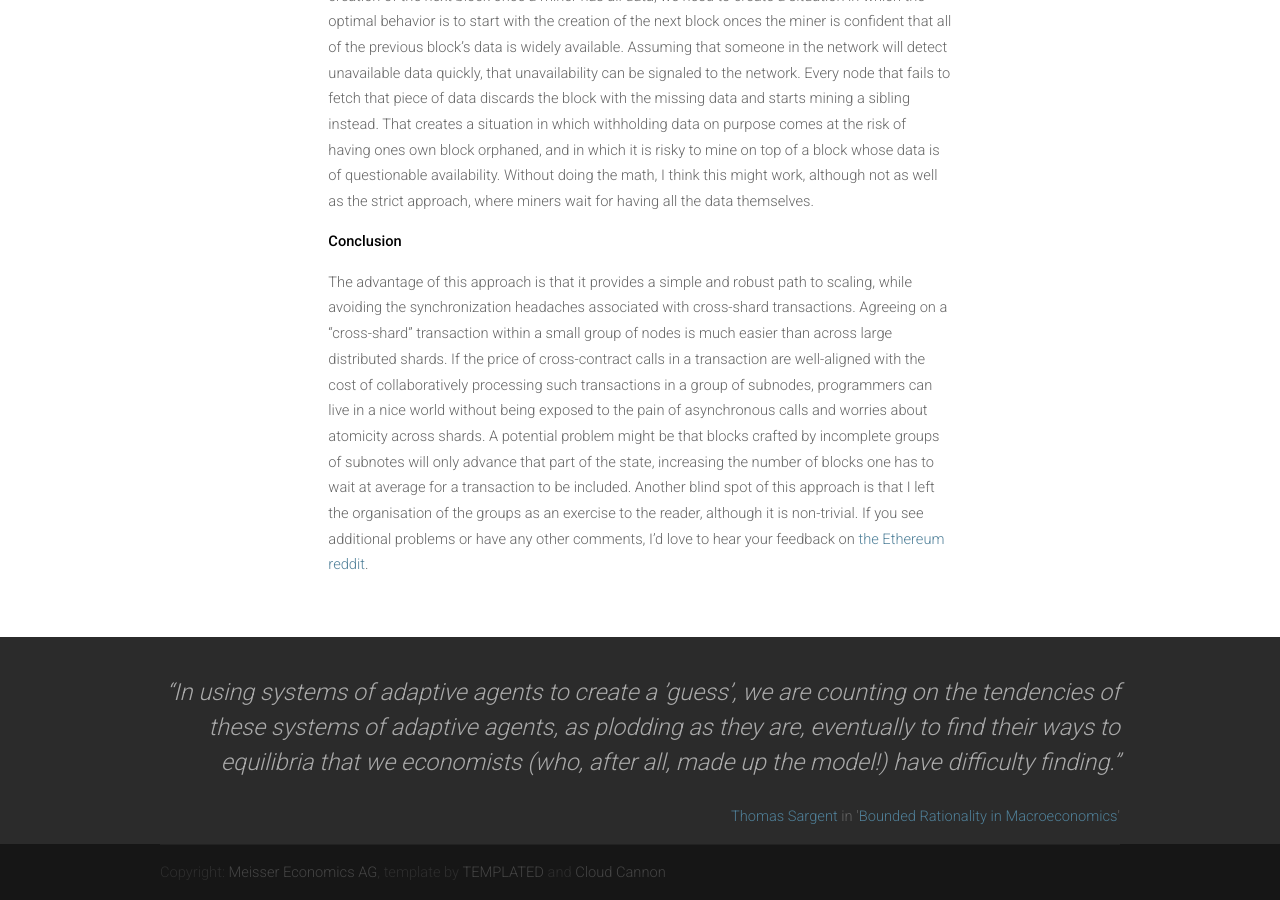
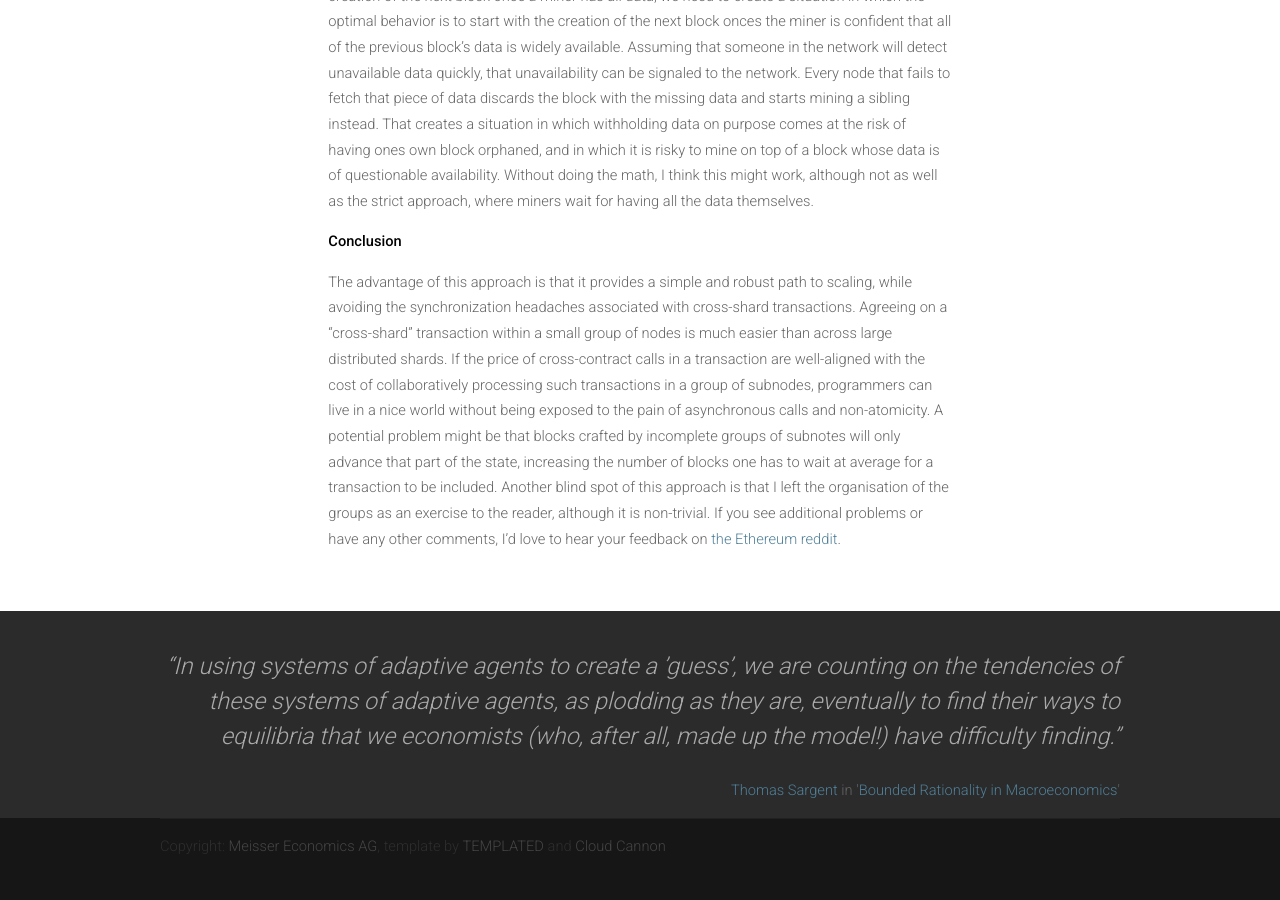
Before and after one commit to meisserecon/www, a Jekyll site: the page built from _posts/2016-11-29-Sharding.md, in a window 1280 px wide and 900 px high, scrolled down 2527 px. Built offline with Jekyll 4.4.1, drawn with Linux system fonts in a browser that asks for light colours; nearby versions of some CDN libraries; after the commit the page ends 3401 px from its top, so only the background shows below that.

Commit message:
Update 2016-11-29-Sharding.md

```diff
--- a/_posts/2016-11-29-Sharding.md
+++ b/_posts/2016-11-29-Sharding.md
@@ -22,4 +22,4 @@ What would happen if subnodes worked on their own or if a group does not cover t
 
 **Conclusion**
 
-The advantage of this approach is that it provides a simple and robust path to scaling, while avoiding the synchronization headaches associated with cross-shard transactions. Agreeing on a “cross-shard” transaction within a small group of nodes is much easier than across large distributed shards. If the price of cross-contract calls in a transaction are well-aligned with the cost of collaboratively processing such transactions in a group of subnodes, programmers can live in a nice world without being exposed to the pain of asynchronous calls and worries about atomicity across shards. A potential problem might be that blocks crafted by incomplete groups of subnotes will only advance that part of the state, increasing the number of blocks one has to wait at average for a transaction to be included. Another blind spot of this approach is that I left the organisation of the groups as an exercise to the reader, although it is non-trivial. If you see additional problems or have any other comments, I'd love to hear your feedback on <a href="https://www.reddit.com/r/ethereum/">the Ethereum reddit</a>.
+The advantage of this approach is that it provides a simple and robust path to scaling, while avoiding the synchronization headaches associated with cross-shard transactions. Agreeing on a “cross-shard” transaction within a small group of nodes is much easier than across large distributed shards. If the price of cross-contract calls in a transaction are well-aligned with the cost of collaboratively processing such transactions in a group of subnodes, programmers can live in a nice world without being exposed to the pain of asynchronous calls and non-atomicity. A potential problem might be that blocks crafted by incomplete groups of subnotes will only advance that part of the state, increasing the number of blocks one has to wait at average for a transaction to be included. Another blind spot of this approach is that I left the organisation of the groups as an exercise to the reader, although it is non-trivial. If you see additional problems or have any other comments, I'd love to hear your feedback on <a href="https://www.reddit.com/r/ethereum/">the Ethereum reddit</a>.
```
